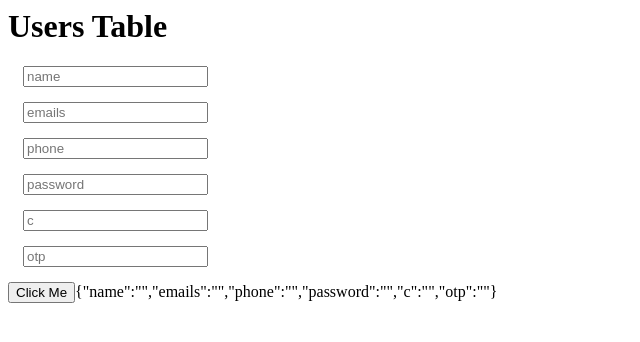
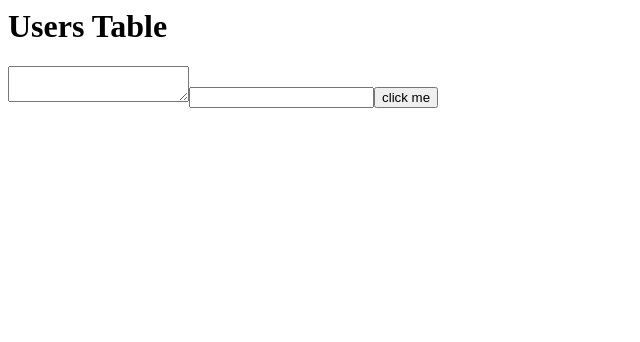
Before and after one commit to Shyam70233/Starting-React-learn, a React (Create React App) app: page / in a window 1280 px wide. Shown: the top 342 px of the page, without its empty margins (0-640 px from the left). Built offline with nearby package versions, Linux system fonts and the light colour scheme.

Commit message:
program 3

```diff
--- a/src/C1.js
+++ b/src/C1.js
@@ -1,67 +1,31 @@
-import React, { useState } from 'react';
+import React, { useRef } from 'react';
 // import User from './Users';
 function C1() {
-  const [form, setform] = useState({
-    name: '',
-    emails: '',
-    phone: '',
-    password: '',
-    c: '',
-    otp: '',
-  });
+  const ref1 = useRef();
+  const ref2 = useRef();
+  const handlechange = () => {
+    console.log(ref1.current);
+    console.log(ref2.current);
+    ref1.current.rows = 10;
+    ref1.current.cols = 20;
+    ref1.current.disabled = true;
+    ref1.current.placeholder = 'Enter Message';
+    ref1.current.style.color = 'red';
+    ref1.current.style.background = 'yellow';
+    ref1.current.style.border = '5px solid black';
 
-  console.log('Radhe', form);
-  const handlechange = (e) => {
-    // console.log(e.target.placeholder, e.target.value);
-    setform({ ...form, [e.target.placeholder]: e.target.value });
+    ref2.current.type = 'date';
+    ref2.current.min = '2022-05-20';
+    ref2.current.max = '2022-05-30';
+    ref2.current.value = '2022-05-17';
   };
-  const inputStyle = {
-    display: 'block',
-    margin: 15,
-  };
+
   return (
     <>
       <h1>Users Table </h1>
-      <input
-        style={inputStyle}
-        placeholder="name"
-        value={form.name}
-        onChange={handlechange}
-      />
-
-      <input
-        style={inputStyle}
-        placeholder="emails"
-        value={form.emails}
-        onChange={handlechange}
-      />
-
-      <input
-        style={inputStyle}
-        placeholder="phone"
-        value={form.phone}
-        onChange={handlechange}
-      />
-      <input
-        style={inputStyle}
-        placeholder="password"
-        value={form.password}
-        onChange={handlechange}
-      />
-      <input
-        style={inputStyle}
-        placeholder="c"
-        value={form.c}
-        onChange={handlechange}
-      />
-      <input
-        style={inputStyle}
-        placeholder="otp"
-        value={form.otp}
-        onChange={handlechange}
-      />
-      <button>Click Me</button>
-      {JSON.stringify(form)}
+      <textarea ref={ref1} />
+      <input ref={ref2} />
+      <button onClick={handlechange}>click me</button>
     </>
   );
 }
```
